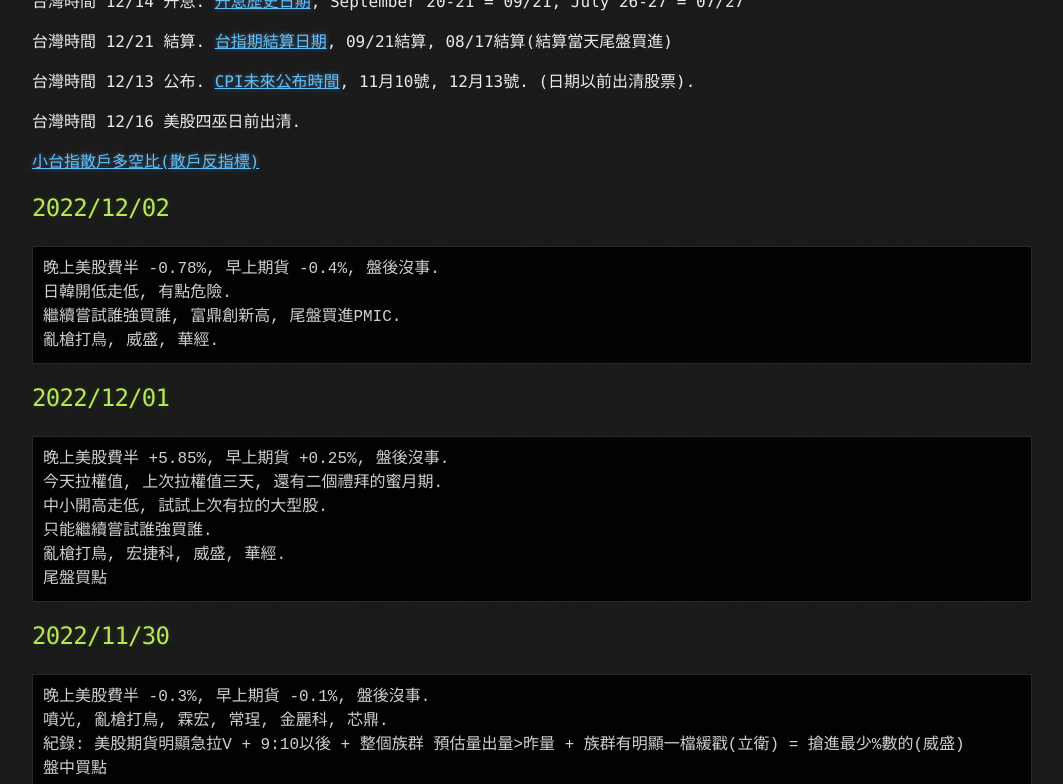
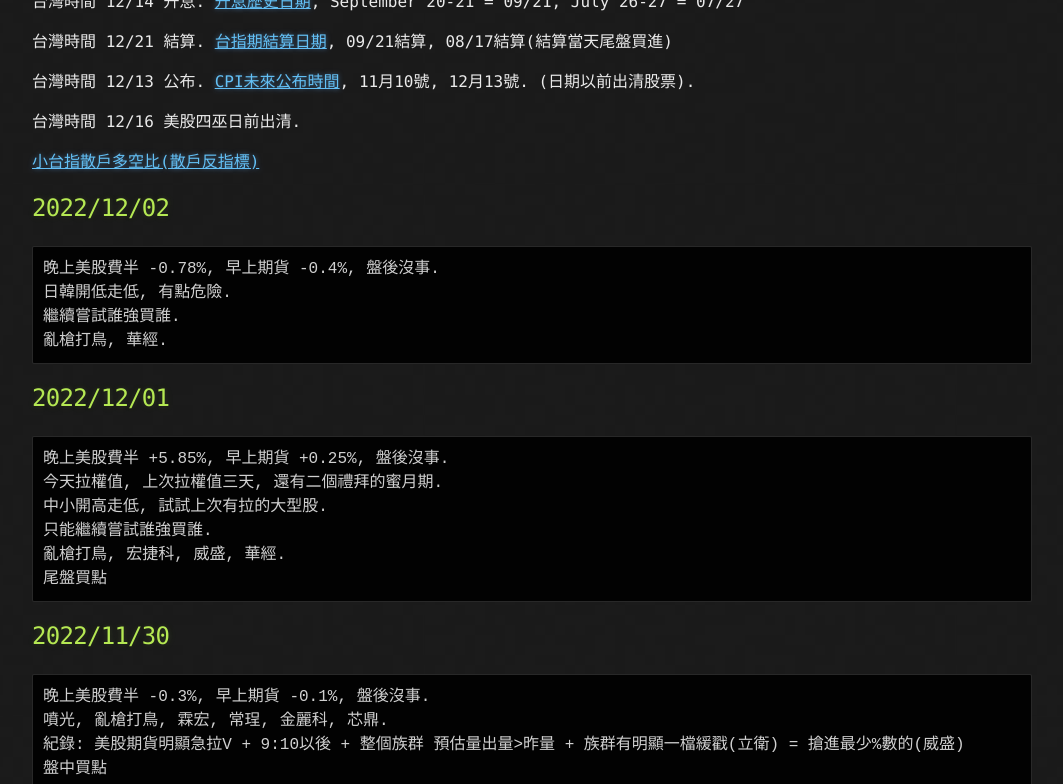
Before and after one commit to lepg5487/Stock_God, a Jekyll site: the page built from index.md, in a window 1280 px wide and 900 px high, scrolled down 348 px, cut to the strip 0-784 px from the top of the window. Shown: the whole strip, without its empty margins (108-1171 px from the left). Built offline with Jekyll 4.4.1, drawn with Linux system fonts in a browser that asks for light colours; our own code applies the rules of GitHub Pages for plain Markdown files.

Commit message:
Update index.md

````diff
--- a/index.md
+++ b/index.md
@@ -20,8 +20,8 @@ layout: testlayouts
 ```
 晚上美股費半 -0.78%, 早上期貨 -0.4%, 盤後沒事.
 日韓開低走低, 有點危險.
-繼續嘗試誰強買誰, 富鼎創新高, 尾盤買進PMIC.
-亂槍打鳥, 威盛, 華經.
+繼續嘗試誰強買誰.
+亂槍打鳥, 華經.
 ```
 
 ## 2022/12/01
````
